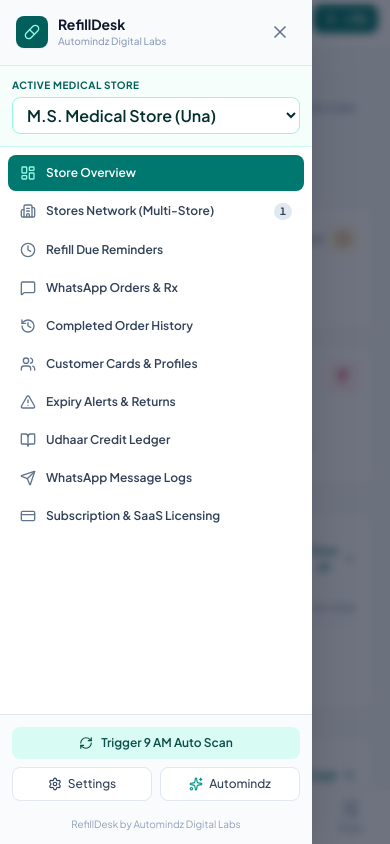
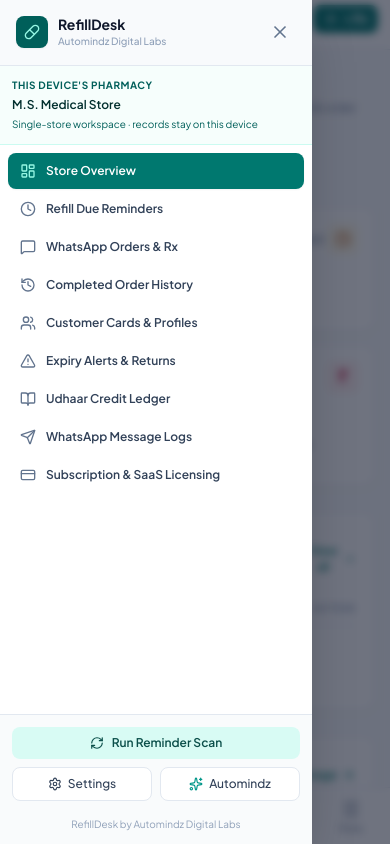
Before and after one commit to amansiddiqui2703/Medical-Store-App, a React (Vite) app: page / in a window 390 px wide. Both pictures are taken after a click on the button "Open mobile navigation menu". Shown: the top 844 px of the page. Built offline with nearby package versions, Linux system fonts and the light colour scheme.

Commit message:
Remove unsafe multi-store switching from mobile navigation

```diff
--- a/src/components/MobileDrawer.tsx
+++ b/src/components/MobileDrawer.tsx
@@ -67,12 +67,6 @@ export const MobileDrawer: React.FC<MobileDrawerProps> = ({
       id: 'dashboard',
       label: 'Store Overview',
       icon: <LayoutDashboard className="w-4 h-4" />,
-    },
-    {
-      id: 'network',
-      label: 'Stores Network (Multi-Store)',
-      icon: <Building2 className="w-4 h-4" />,
-      badgeCount: storesCount,
     },
     {
       id: 'refill',
@@ -157,30 +151,10 @@ export const MobileDrawer: React.FC<MobileDrawerProps> = ({
             </button>
           </div>
 
-          {/* Active Store Switcher inside Drawer */}
           <div className="p-3 bg-teal-50/60 border-b border-teal-100">
-            <span className="text-[10px] font-bold uppercase tracking-wider text-teal-800 block mb-1">
-              Active Medical Store
-            </span>
-            <select
-              value={activeStoreId}
-              onChange={e => {
-                if (e.target.value === '__add_new__') {
-                  onClose();
-                  onOpenAddStore();
-                } else {
-                  onSelectStore(e.target.value);
-                }
-              }}
-              className="w-full text-xs font-semibold text-teal-950 bg-white border border-teal-200 rounded-lg px-2.5 py-1.5 focus:outline-none"
-            >
-              {stores.map(st => (
-                <option key={st.id} value={st.id}>
-                  {st.name} ({st.city})
-                </option>
-              ))}
-              <option value="__add_new__">＋ Onboard New Medical Store...</option>
-            </select>
+            <span className="text-[10px] font-bold uppercase tracking-wider text-teal-800 block mb-1">This device's pharmacy</span>
+            <p className="text-xs font-semibold text-teal-950">{stores.find(store => store.id === activeStoreId)?.name || 'Medical Store'}</p>
+            <p className="text-[10px] text-teal-800 mt-1">Single-store workspace · records stay on this device</p>
           </div>
 
           {/* Nav Links */}
@@ -232,7 +206,7 @@ export const MobileDrawer: React.FC<MobileDrawerProps> = ({
             className="w-full flex items-center justify-center gap-2 py-2 px-3 text-xs font-semibold text-teal-900 bg-teal-100/70 hover:bg-teal-100 rounded-lg transition-colors cursor-pointer"
           >
             <RefreshCw className={`w-3.5 h-3.5 ${isCronRunning ? 'animate-spin' : ''}`} />
-            <span>{isCronRunning ? 'Running 9 AM Scan...' : 'Trigger 9 AM Auto Scan'}</span>
+            <span>{isCronRunning ? 'Running 9 AM Scan...' : 'Run Reminder Scan'}</span>
           </button>
 
           <div className="grid grid-cols-2 gap-2">
```
